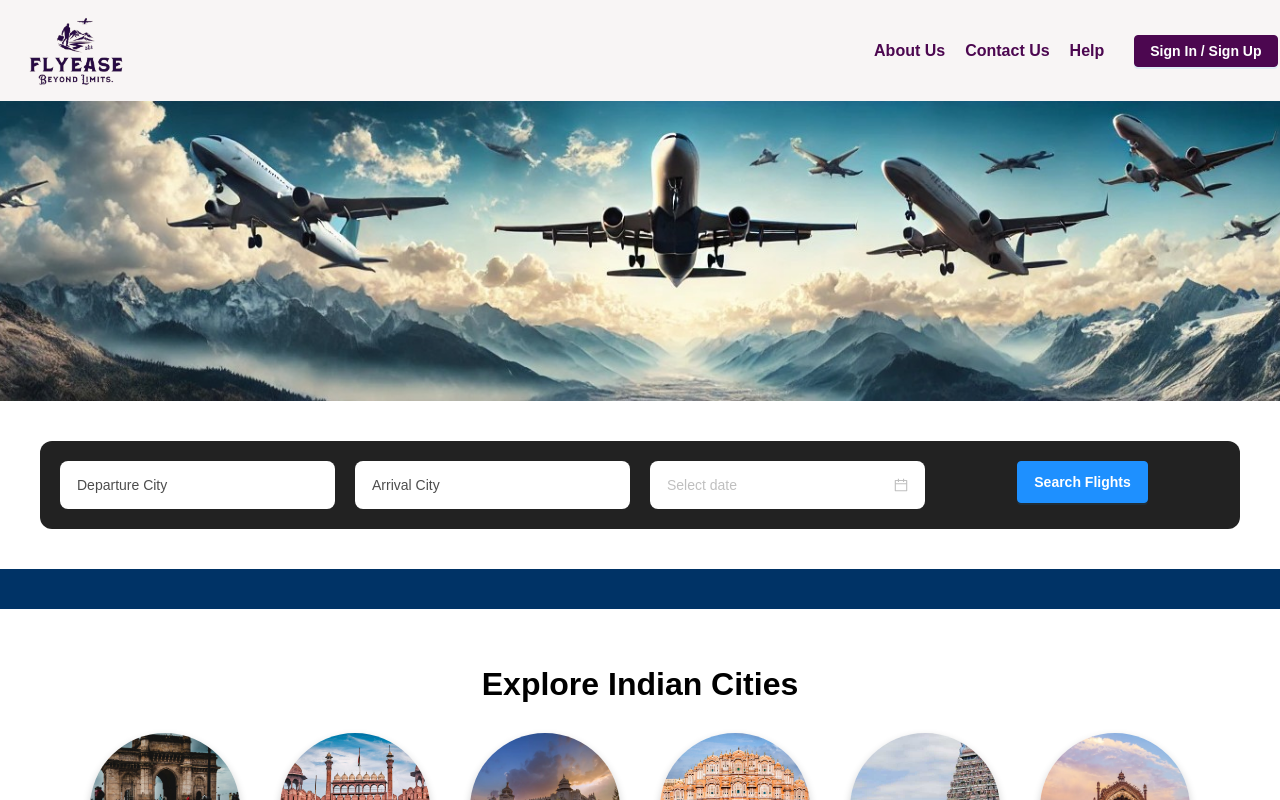
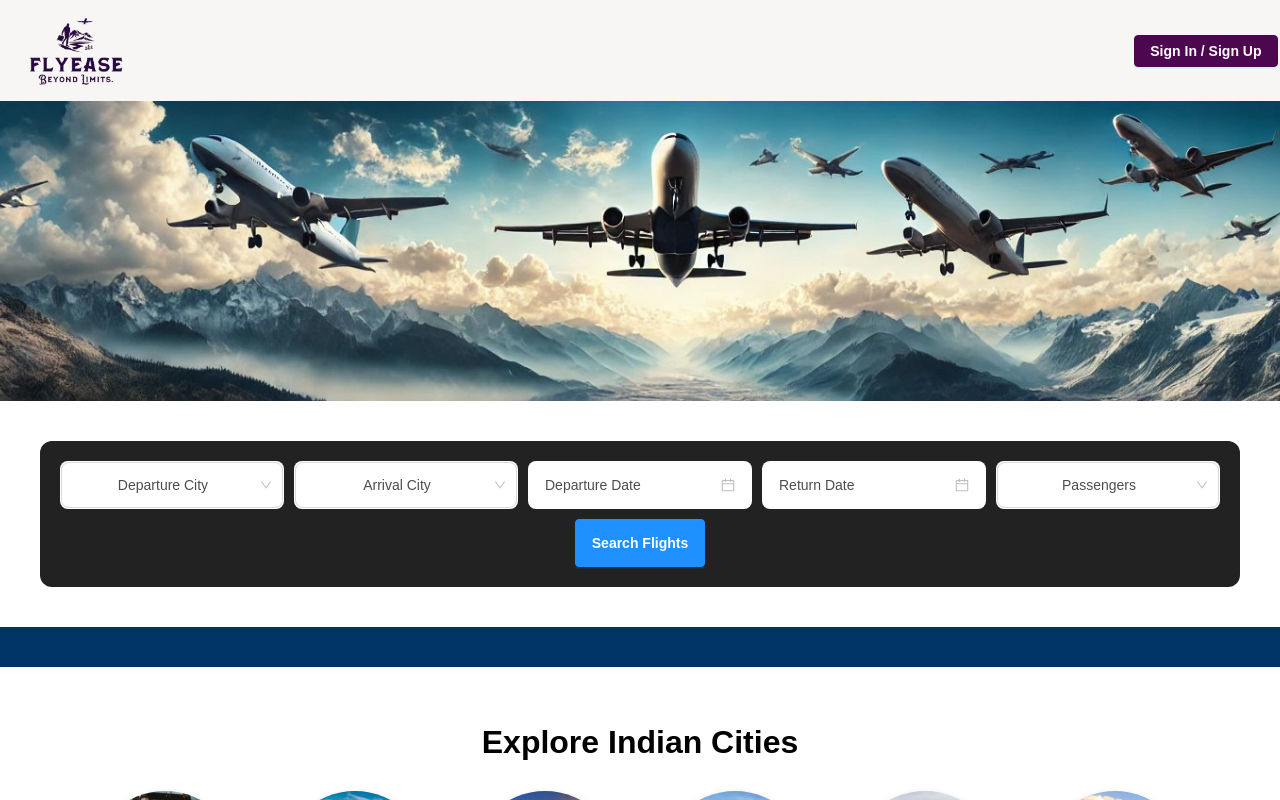
Before and after one commit to PrithviSingh17/Flight-Booking-System, a React (Vite) app in the folder user--frontend/: page / in a window 1280 px wide. Built offline with nearby package versions, Linux system fonts and the light colour scheme.

Commit message:
Enhance flight search functionality; add return date and passenger selection; update form to use dropdowns for cities and passengers

```diff
--- a/user--frontend/src/pages/Home.jsx
+++ b/user--frontend/src/pages/Home.jsx
@@ -1,10 +1,12 @@
 import React, { useState } from "react";
-import { Button, Form, Input, DatePicker, Table, message } from "antd";
-import { useNavigate, Link } from "react-router-dom";
+import { Button, Form, DatePicker, Table, message, Select } from "antd"; // Remove InputNumber import
+import { useNavigate } from "react-router-dom";
 import API from "../services/api";
 import "../styles/Home.css";
 import IndianCitiesCarousel from "../components/IndianCitiesCarousel";
 import logo from "../assets/logo1.png";
+
+const { Option } = Select;
 
 const Home = () => {
   const [flights, setFlights] = useState([]);
@@ -22,23 +24,51 @@ const Home = () => {
   const onFinish = async (values) => {
     try {
       setLoading(true);
-      const { departureCity, arrivalCity, departureDate } = values;
+      const { departureCity, arrivalCity, departureDate, returnDate, passengers } = values;
 
-      const res = await API.get("/flights/search", {
+      // Fetch outbound flights (departureCity to arrivalCity)
+      const outboundResponse = await API.get("/flights/search", {
         params: {
           departure_city: departureCity,
           arrival_city: arrivalCity,
           departure_date: departureDate?.format("YYYY-MM-DD"),
+          passengers: passengers,
         },
       });
 
-      const formattedFlights = res.data.map((flight) => ({
+      let returnFlights = [];
+      if (returnDate) {
+        // Fetch return flights (arrivalCity to departureCity)
+        const returnResponse = await API.get("/flights/search", {
+          params: {
+            departure_city: arrivalCity,
+            arrival_city: departureCity,
+            departure_date: returnDate?.format("YYYY-MM-DD"),
+            passengers: passengers,
+          },
+        });
+        returnFlights = returnResponse.data;
+      }
+
+      // Combine outbound and return flights
+      const formattedOutboundFlights = outboundResponse.data.map((flight) => ({
         ...flight,
+        type: "Outbound",
         departure_time: formatTime(flight.departure_time),
         arrival_time: formatTime(flight.arrival_time),
       }));
 
-      setFlights(formattedFlights);
+      const formattedReturnFlights = returnFlights.map((flight) => ({
+        ...flight,
+        type: "Return",
+        departure_time: formatTime(flight.departure_time),
+        arrival_time: formatTime(flight.arrival_time),
+      }));
+
+      // Combine both outbound and return flights into a single array
+      const allFlights = [...formattedOutboundFlights, ...formattedReturnFlights];
+
+      setFlights(allFlights);
       setShowResults(true);
       message.success("Flights found!");
     } catch (err) {
@@ -53,10 +83,15 @@ const Home = () => {
   const handleLogout = () => {
     sessionStorage.removeItem("token");
     message.success("Logged out successfully!");
-    window.location.reload(); // Refresh the page to reflect logged-out state
+    window.location.reload();
   };
 
   const columns = [
+    {
+      title: "Type",
+      dataIndex: "type",
+      key: "type",
+    },
     {
       title: "Flight Number",
       dataIndex: "flight_number",
@@ -103,20 +138,38 @@ const Home = () => {
     },
   ];
 
+  // List of cities for dropdown
+  const cities = [
+    "New Delhi",
+    "Bengaluru",
+    "Chennai",
+    "Hyderabad",
+    "Kolkata",
+    "Pune",
+    "Ahmedabad",
+    "Goa",
+    "Kochi",
+    "Jaipur",
+    "Lucknow",
+    "Bhubaneswar",
+    "Srinagar",
+    "Vijayawada",
+    "Thiruvananthapuram",
+    "Chandigarh",
+    "Mumbai",
+    "Siliguri",
+  ];
+
+  // Passengers options (1 to 10)
+  const passengersOptions = Array.from({ length: 10 }, (_, i) => i + 1);
+
   return (
     <div className="home-container">
       {/* Header */}
       <header className="header">
-
-      <div className="logo">
-  <img src={logo} alt="Flight Booking Logo" className="logo-img" />
-</div>
-
-<nav className="nav-links">
-          <Link to="/about-us">About Us </Link>
-          <Link to="/contact-us">Contact Us </Link>
-          <Link to="/help">Help</Link>
-        </nav>
+        <div className="logo">
+          <img src={logo} alt="Flight Booking Logo" className="logo-img" />
+        </div>
 
         <div className="auth-buttons">
           {sessionStorage.getItem("token") ? (
@@ -130,7 +183,7 @@ const Home = () => {
             </>
           ) : (
             <Button type="primary" onClick={() => navigate("/auth")}>
-              Sign In /  Sign Up
+              Sign In / Sign Up
             </Button>
           )}
         </div>
@@ -142,14 +195,57 @@ const Home = () => {
       {/* Search Bar Section */}
       <div className="search-section">
         <Form layout="inline" onFinish={onFinish} className="search-form">
-          <Form.Item name="departureCity" rules={[{ required: true }]}>
-            <Input placeholder="Departure City" className="search-input" />
+          <Form.Item name="departureCity" rules={[{ required: true, message: "Please select departure city!" }]}>
+            <Select
+              showSearch
+              placeholder="Departure City"
+              className="search-input"
+              optionFilterProp="children"
+              filterOption={(input, option) =>
+                option.children.toLowerCase().indexOf(input.toLowerCase()) >= 0
+              }
+            >
+              {cities.map((city) => (
+                <Option key={city} value={city}>
+                  {city}
+                </Option>
+              ))}
+            </Select>
           </Form.Item>
-          <Form.Item name="arrivalCity" rules={[{ required: true }]}>
-            <Input placeholder="Arrival City" className="search-input" />
+          <Form.Item name="arrivalCity" rules={[{ required: true, message: "Please select arrival city!" }]}>
+            <Select
+              showSearch
+              placeholder="Arrival City"
+              className="search-input"
+              optionFilterProp="children"
+              filterOption={(input, option) =>
+                option.children.toLowerCase().indexOf(input.toLowerCase()) >= 0
+              }
+            >
+              {cities.map((city) => (
+                <Option key={city} value={city}>
+                  {city}
+                </Option>
+              ))}
+            </Select>
           </Form.Item>
-          <Form.Item name="departureDate" rules={[{ required: true }]}>
-            <DatePicker style={{ width: "100%" }} className="search-input" />
+          <Form.Item name="departureDate" rules={[{ required: true, message: "Please select departure date!" }]}>
+            <DatePicker style={{ width: "100%" }} className="search-input" placeholder="Departure Date" />
+          </Form.Item>
+          <Form.Item name="returnDate">
+            <DatePicker style={{ width: "100%" }} className="search-input" placeholder="Return Date" />
+          </Form.Item>
+          <Form.Item name="passengers" rules={[{ required: true, message: "Please select number of passengers!" }]}>
+            <Select
+              placeholder="Passengers"
+              className="search-input"
+            >
+              {passengersOptions.map((num) => (
+                <Option key={num} value={num}>
+                  {num}
+                </Option>
+              ))}
+            </Select>
           </Form.Item>
           <Form.Item>
             <Button type="primary" htmlType="submit" loading={loading} className="search-button">
--- a/user--frontend/src/styles/Home.css
+++ b/user--frontend/src/styles/Home.css
@@ -4,8 +4,8 @@ body, html {
   padding: 0;
   width: 100%;
   height: 100%;
-  overflow-x: hidden; /* Prevent horizontal scroll */
-  font-family: 'Poppins', sans-serif; /* Use a modern font */
+  overflow-x: hidden;
+  font-family: 'Poppins', sans-serif;
 }
 
 /* Home Container */
@@ -18,17 +18,16 @@ body, html {
   padding: 0;
 }
 
-/* Logo */
 /* Header */
 .header {
   display: flex;
   justify-content: space-between;
   align-items: center;
   padding: 2.5px;
-  background-color: rgb(248, 245, 245); /* Keep the black background */
-  color: white; /* White text for contrast */
+  background-color: rgb(248, 245, 245);
+  color: white;
   box-shadow: 0 4px 8px rgba(0, 0, 0, 0.1);
-  font-family: 'Poppins', sans-serif; /* Use a modern font */
+  font-family: 'Poppins', sans-serif;
 }
 
 /* Logo */
@@ -37,7 +36,7 @@ body, html {
   align-items: center;
   font-size: 24px;
   font-weight: bold;
-  color: #ffd700; /* Gold color to match the logo */
+  color: #ffd700;
 }
 
 .logo-img {
@@ -48,35 +47,30 @@ body, html {
 }
 
 .logo:hover .logo-img {
-  transform: rotate(10deg); /* Add a subtle hover effect */
-}
-
-.header .logo {
-  font-size: 24px;
-  font-weight: bold;
+  transform: rotate(10deg);
 }
 
 .header .auth-buttons .ant-btn {
   margin-left: 10px;
-  background-color: rgb(76, 7, 80); /* Gold color for buttons */
+  background-color: rgb(76, 7, 80);
   border-color: rgb(76, 7, 80);
-  color:white; /* Black text for contrast */
-  font-family: 'Poppins', sans-serif; /* Use a modern font */
+  color: white;
+  font-family: 'Poppins', sans-serif;
   font-weight: bold;
   transition: background-color 0.3s ease, transform 0.3s ease;
 }
 
 .header .auth-buttons .ant-btn:hover {
-  background-color: blue; /* Darker gold on hover */
+  background-color: blue;
   border-color: #e6b800;
-  transform: scale(1.05); /* Slight zoom effect on hover */
+  transform: scale(1.05);
 }
 
 /* Hero Section */
 .hero-section {
   width: 100%;
-  height: 300px; /* Reduced height to 300px */
-  background-image: url('../assets/home1.jpg'); /* Use the local hero image */
+  height: 300px;
+  background-image: url('../assets/home1.jpg');
   background-size: cover;
   background-position: center;
   display: flex;
@@ -86,54 +80,85 @@ body, html {
   position: relative;
 }
 
-/* Overlay for Hero Section */
-
-
 /* Search Bar Section */
 .search-section {
   width: 100%;
-  padding: 40px 0; /* Increased vertical padding */
-  background-color:white; /* Changed to black */
+  padding: 40px 0;
+  background-color: white;
   position: relative;
   z-index: 1;
-  margin-top: 0; /* Place search bar below the hero image */
+  margin-top: 0;
 }
 
 .search-form {
-  max-width: 1200px; /* Limit width for better readability */
-  margin: 0 auto; /* Center the search bar */
+  max-width: 1200px;
+  margin: 0 auto;
   display: flex;
-  gap: 20px; /* Increased gap between inputs */
+  gap: 10px;
   padding: 20px;
-  border-radius: 12px; /* Rounded corners */
-  background: rgba(9, 9, 9, 0.897); /* Semi-transparent white background */
+  border-radius: 12px;
+  background: rgba(9, 9, 9, 0.897);
+  flex-wrap: wrap;
 }
 
 .search-form .ant-form-item {
-  flex: 1; /* Each input takes equal space */
-  margin: 0; /* Remove default margins */
+  flex: 1;
+  margin: 0;
+  min-width: 200px;
 }
 
-.search-input {
+/* Consistent Styling for All Inputs */
+.search-form .ant-select,
+.search-form .ant-picker,
+.search-form .ant-input-number {
   width: 100%;
-  border-radius: 8px; /* Rounded corners */
-  border: 1px solid rgba(255, 255, 255, 0.3); /* Light border */
+  height: 48px; /* Ensure all inputs have the same height */
+  border-radius: 8px;
+  border: 1px solid rgba(255, 255, 255, 0.3);
+  background-color: white;
+  color: black;
+  font-family: 'Poppins', sans-serif;
   transition: all 0.3s ease;
-  font-family: 'Poppins', sans-serif; /* Use a modern font */
-  background-color: white; /* Changed to white for better readability */
-  color: black; /* Changed to black for better readability */
-  padding: 12px 16px; /* Increased padding for better spacing */
 }
 
-.search-input::placeholder {
-  color: rgba(0, 0, 0, 0.7); /* Dark placeholder text */
+.search-form .ant-select-selector,
+.search-form .ant-picker-input,
+.search-form .ant-input-number-input {
+  height: 100%; /* Ensure inner elements take full height */
+  border-radius: 8px;
+  background-color: white;
+  color: black;
+  font-family: 'Poppins', sans-serif;
 }
 
-.search-input:hover {
+.search-form .ant-select-selector {
+  padding: 12px 16px !important; /* Match padding with other inputs */
+}
+
+.search-form .ant-picker {
+  padding: 12px 16px; /* Match padding with other inputs */
+}
+
+.search-form .ant-input-number {
+  padding: 12px 16px; /* Match padding with other inputs */
+}
+
+/* Hover Effects */
+.search-form .ant-select:hover,
+.search-form .ant-picker:hover,
+.search-form .ant-input-number:hover {
   border-color: #f39c12;
   box-shadow: 0 0 8px rgba(30, 144, 255, 0.5);
 }
 
+/* Placeholder Styling */
+.search-form .ant-select-selection-placeholder,
+.search-form .ant-picker-input input::placeholder,
+.search-form .ant-input-number-input::placeholder {
+  color: rgba(0, 0, 0, 0.7);
+}
+
+/* Search Button */
 .search-button {
   background-color: #8843c9;
   border-color: #8819e8;
@@ -144,7 +169,7 @@ body, html {
   font-family: 'Poppins', sans-serif;
   color: white;
   flex: 1;
-  height: 100%;
+  height: 48px; /* Match height with other inputs */
 }
 
 .search-button:hover {
@@ -166,6 +191,13 @@ body, html {
   font-family: 'Poppins', sans-serif;
 }
 
+/* Pagination Arrow Color */
+.ant-pagination-item a,
+.ant-pagination-prev .ant-pagination-item-link,
+.ant-pagination-next .ant-pagination-item-link {
+  color: white;
+}
+
 /* Indian Cities Carousel */
 .indian-cities-carousel {
   margin: 40px 0;
@@ -185,7 +217,7 @@ body, html {
   display: flex;
   justify-content: center;
   align-items: center;
-  gap: 40px; /* Space between city cards */
+  gap: 40px;
 }
 
 .city-card {
@@ -196,9 +228,9 @@ body, html {
 }
 
 .city-image {
-  width: 150px; /* Decreased circle size */
+  width: 150px;
   height: 150px;
-  border-radius: 50%; /* Circular shape */
+  border-radius: 50%;
   overflow: hidden;
   box-shadow: 0 4px 8px rgba(0, 0, 0, 0.2);
   transition: transform 0.3s ease, box-shadow 0.3s ease;
@@ -208,12 +240,11 @@ body, html {
   width: 100%;
   height: 100%;
   object-fit: cover;
-
 }
 
 .city-name {
-  margin-top: 40px; /* Increased space between image and name */
-  font-size: 18px; /* Adjusted font size */
+  margin-top: 40px;
+  font-size: 18px;
   font-weight: bold;
   color: #333;
   text-align: center;
@@ -221,7 +252,7 @@ body, html {
 
 /* Hover Effect */
 .city-card:hover .city-image {
-  transform: scale(1.4); /* Enlarge on hover */
+  transform: scale(1.4);
   box-shadow: 0 8px 16px rgba(0, 0, 0, 0.3);
 }
 
@@ -229,8 +260,8 @@ body, html {
 .nav-links {
   display: flex;
   gap: 20px;
-  margin-left: auto; /* Push links to the right */
-  margin-right: 20px; /* Add some spacing */
+  margin-left: auto;
+  margin-right: 20px;
 }
 
 .nav-links a {
@@ -242,5 +273,16 @@ body, html {
 }
 
 .nav-links a:hover {
-  color: #0e0c05; /* Gold color on hover */
+  color: #0e0c05;
 }
+
+/* Responsive Design */
+@media (max-width: 768px) {
+  .search-form {
+    flex-direction: column;
+  }
+
+  .search-form .ant-form-item {
+    min-width: 100%;
+  }
+}
```
